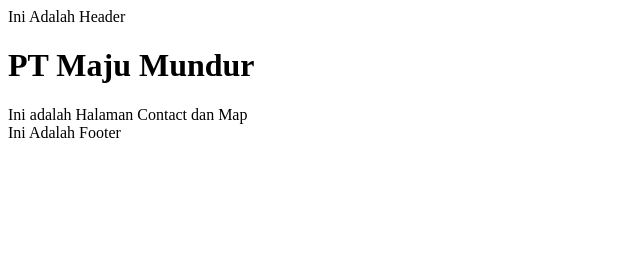
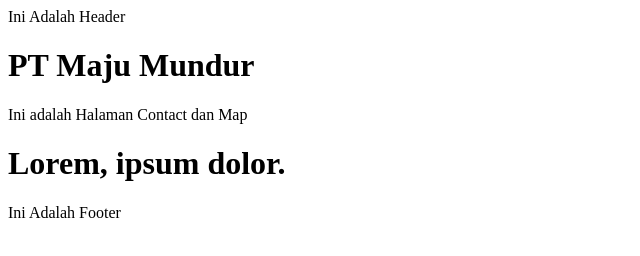
Before and after one commit to MaxBertOrTom/companyprofile, a plain HTML site: page contact-us.html in a window 1280 px wide. Shown: the whole page, without its empty margins (0-640 px from the left). Drawn offline with Linux system fonts and the light colour scheme.

```diff
--- a/contact-us.html
+++ b/contact-us.html
@@ -9,6 +9,7 @@
   <header> Ini Adalah Header</header>
   <h1>PT Maju Mundur</h1>
   <div>Ini adalah Halaman Contact dan Map</div>
+  <div><h1>Lorem, ipsum dolor.</h1></div>
   <footer>Ini Adalah Footer</footer>
 </body>
 </html>
```
